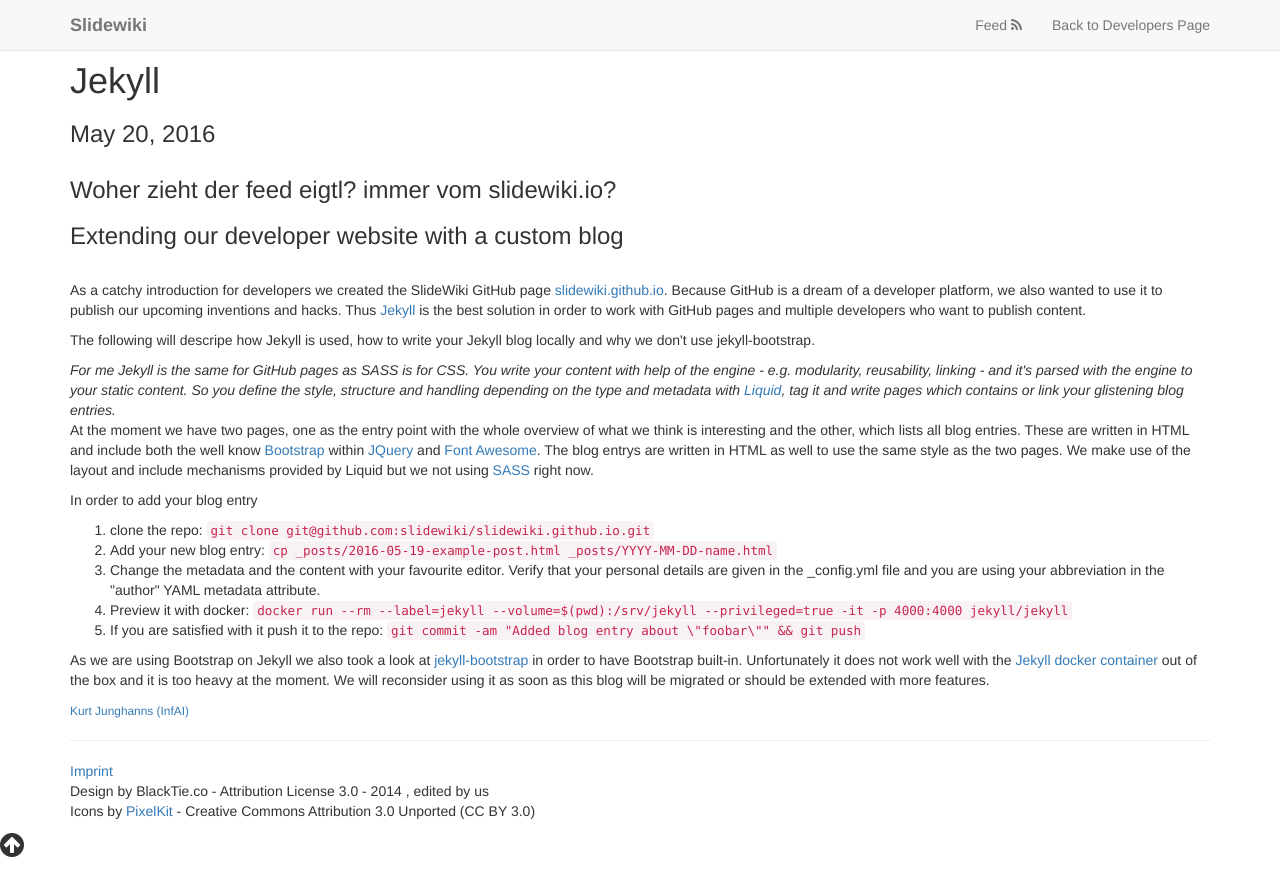
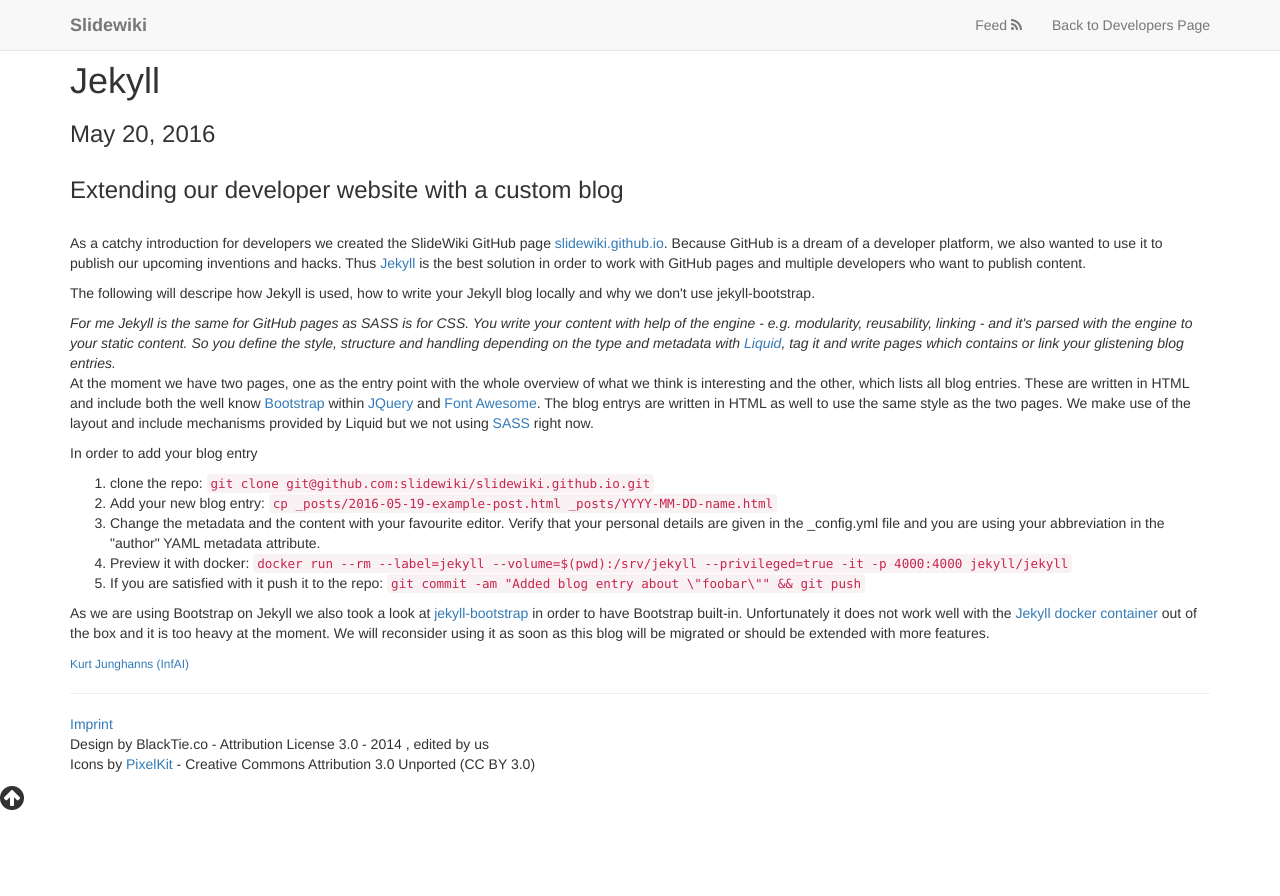
Before and after one commit to johannesgkp/johannesgkp.github.io, a Jekyll site: the page built from _posts/2016-05-20-jekyll.html, in a window 1280 px wide. Shown: the top 896 px of the page. Built offline with Jekyll 4.4.1, drawn with Linux system fonts in a browser that asks for light colours; nearby versions of some CDN libraries.

Commit message:
rückgängig

```diff
--- a/_posts/2016-05-20-jekyll.html
+++ b/_posts/2016-05-20-jekyll.html
@@ -4,7 +4,6 @@
 author: kj
 layout: post
 ---
-<h3>Woher zieht der feed eigtl? immer vom slidewiki.io?</h3>
 <h3>Extending our developer website with a custom blog</h3>
 <br>
 <p>
```
